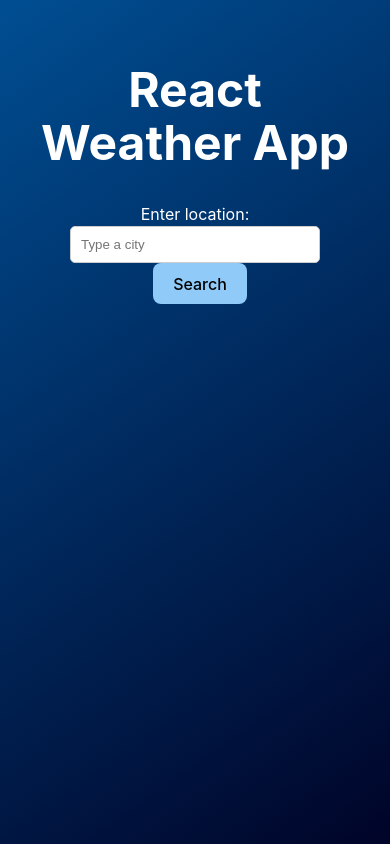
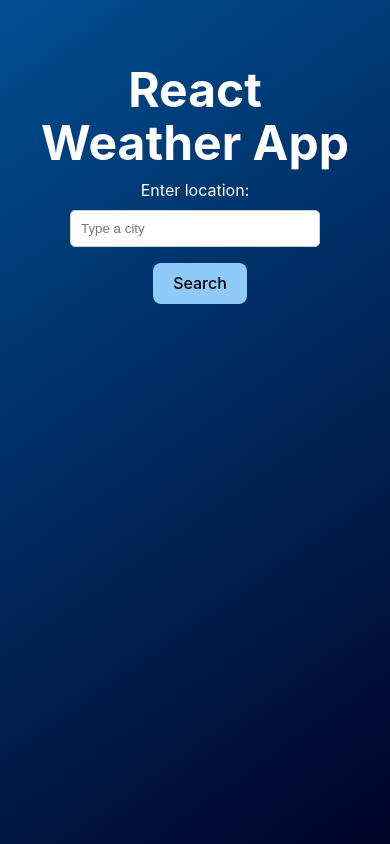
Before and after one commit to ektarathi/weather_app, a React (Vite) app: page / in a window 390 px wide. Built offline with nearby package versions, Linux system fonts and the light colour scheme.

Commit message:
Updated layout styling in responsive mode

```diff
--- a/src/App.tsx
+++ b/src/App.tsx
@@ -5,7 +5,8 @@ import styled from "styled-components";
 const Styledheading = styled.h1`
   font-size: 3em;
   line-height: 1.1;
-  color: white
+  color: white;
+  margin-bottom: .5rem;
 `;
 
 function App() {
--- a/src/components/search.styled.ts
+++ b/src/components/search.styled.ts
@@ -34,12 +34,17 @@ export const StyledInput = styled.input`
   border: 1px solid #ccc;
   border-radius: 5px;
   width: 250px;
+
+  @media (max-width: 768px) {
+    margin-bottom: 1rem;
+  }
 `
 
 export const StyledHeading = styled.h4`
   font-weight: normal;
   color: white;
-  margin-bottom: 0;
+  margin-bottom: .5rem;
+  margin-top: 0;
 `
 
 export const StyledWrapper = styled.div`
```
